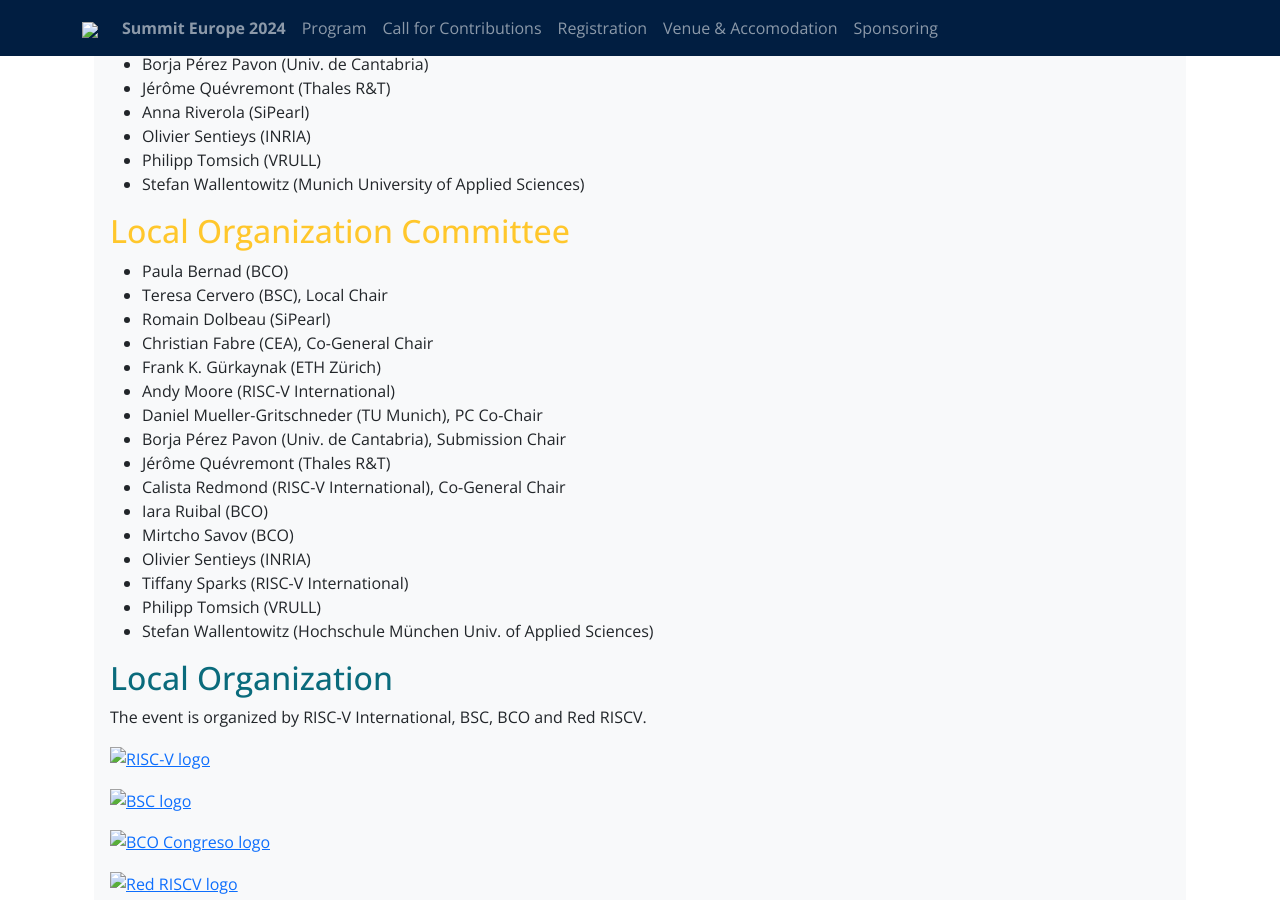
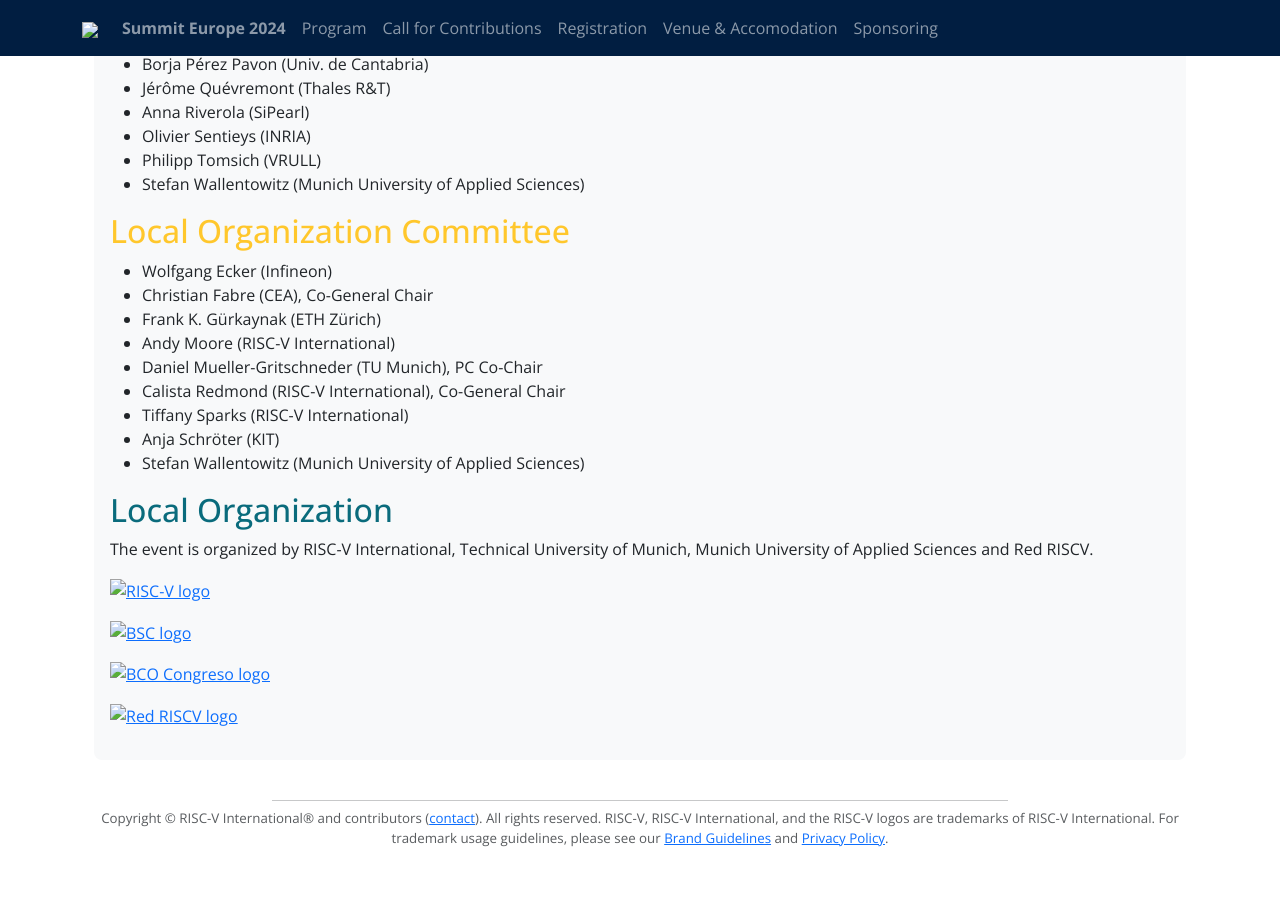
Before and after one commit to riscv-europe/summit-website-development, a Jekyll site: the page built from summit/2024/about.md, in a window 1280 px wide and 900 px high, scrolled down 1578 px. Built offline with Jekyll 4.4.1, drawn with Linux system fonts in a browser that asks for light colours.

Commit message:
Update about.md
Updated Local Committee

```diff
--- a/summit/2024/about.md
+++ b/summit/2024/about.md
@@ -89,25 +89,18 @@
 </ul>
 <h2 style="color: #ffc72c" id="the-local-team">Local Organization Committee</h2>
 <ul>
-    <li>Paula Bernad (BCO)</li>
-    <li>Teresa Cervero (BSC), Local Chair</li>
-    <li>Romain Dolbeau (SiPearl)</li>
+    <li>Wolfgang Ecker (Infineon)</li>
     <li>Christian Fabre (CEA), Co-General Chair</li>
     <li>Frank K. Gürkaynak (ETH Zürich)</li>
     <li>Andy Moore (RISC-V International)</li>
     <li>Daniel Mueller-Gritschneder (TU Munich), PC Co-Chair</li>
-    <li>Borja Pérez Pavon (Univ. de Cantabria), Submission Chair</li>
-    <li>Jérôme Quévremont (Thales R&amp;T)</li>
     <li>Calista Redmond (RISC-V International), Co-General Chair</li>
-    <li>Iara Ruibal (BCO)</li>
-    <li>Mirtcho Savov (BCO)</li>
-    <li>Olivier Sentieys (INRIA)</li>
     <li>Tiffany Sparks (RISC-V International)</li>
-    <li>Philipp Tomsich (VRULL)</li>
-    <li>Stefan Wallentowitz (Hochschule München Univ. of Applied Sciences)</li>
+    <li> Anja Schröter (KIT) </li>
+    <li>Stefan Wallentowitz (Munich University of Applied Sciences)</li>
 	</ul>
 <h2 style="color: #0a6b7c" id="local-organization">Local Organization</h2>
-<p>The event is organized by RISC-V International, BSC, BCO and Red RISCV.</p>
+<p>The event is organized by RISC-V International, Technical University of Munich, Munich University of Applied Sciences and Red RISCV.</p>
 </div>
 <div class="organizers">
   <figure class="organizers__item organizers__item--1">
```
